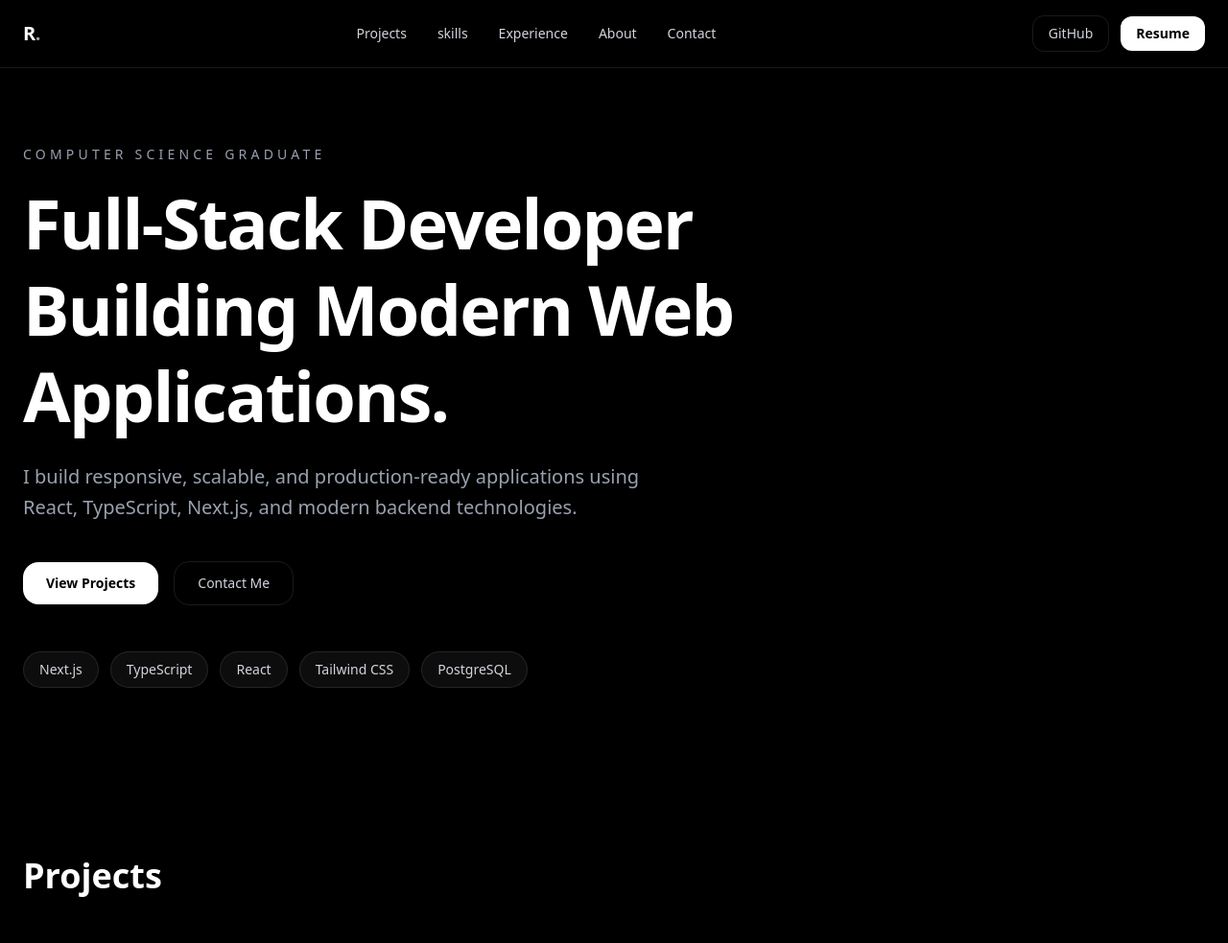
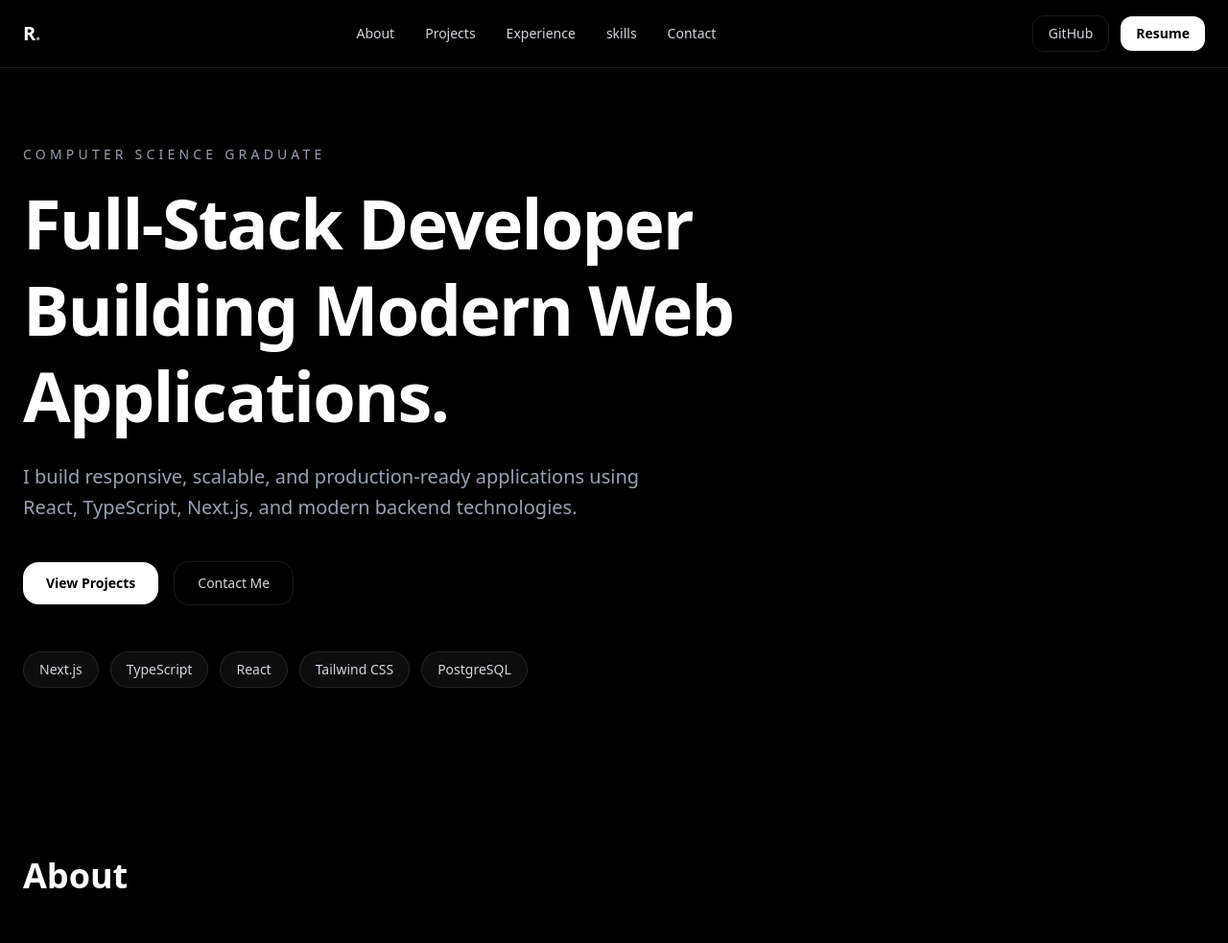
Before and after one commit to rajan10kuwar/my-portfolio-website, a Next.js app: page / in a window 1280 px wide. Shown: the top 983 px of the page at 96% size. Built offline with nearby package versions, Linux system fonts and the light colour scheme.

Commit message:
Add portfolio section layout structure

```diff
--- a/app/page.tsx
+++ b/app/page.tsx
@@ -14,33 +14,29 @@ export default function PortfolioNavbar() {
           {/* Desktop Navigation */}
           <div className="hidden items-center gap-8 md:flex">
             <a
+              href="#about"
+              className="text-sm font-medium text-gray-300 transition hover:text-white"
+            >
+              About
+            </a>
+            <a
               href="#projects"
               className="text-sm font-medium text-gray-300 transition hover:text-white"
             >
               Projects
             </a>
-
+            <a
+              href="#experience"
+              className="text-sm font-medium text-gray-300 transition hover:text-white"
+            >
+              Experience
+            </a>
             <a
               href="#projects"
               className="text-sm font-medium text-gray-300 transition hover:text-white"
             >
               skills
             </a>
-
-            <a
-              href="#experience"
-              className="text-sm font-medium text-gray-300 transition hover:text-white"
-            >
-              Experience
-            </a>
-
-            <a
-              href="#about"
-              className="text-sm font-medium text-gray-300 transition hover:text-white"
-            >
-              About
-            </a>
-
             <a
               href="#contact"
               className="text-sm font-medium text-gray-300 transition hover:text-white"
@@ -126,12 +122,22 @@ export default function PortfolioNavbar() {
           </div>
         </section>
 
+        <section id="About" className="mx-auto min-h-screen max-w-7xl px-6 py-24">
+          <h2 className="text-4xl font-bold">About</h2>
+        </section>
         <section id="projects" className="mx-auto min-h-screen max-w-7xl px-6 py-24">
           <h2 className="text-4xl font-bold">Projects</h2>
+        </section>
+        <section id="experience" className="mx-auto min-h-screen max-w-7xl px-6 py-24">
+          <h2 className="text-4xl font-bold">Experience</h2>
+        </section>
+        <section id="skills" className="mx-auto min-h-screen max-w-7xl px-6 py-24">
+          <h2 className="text-4xl font-bold">Skills</h2>
         </section>
         <section id="contact" className="mx-auto min-h-screen max-w-7xl px-6 py-24">
           <h2 className="text-4xl font-bold">Contact</h2>
         </section>
+        <footer></footer>
     </div>
   );
 }
```
